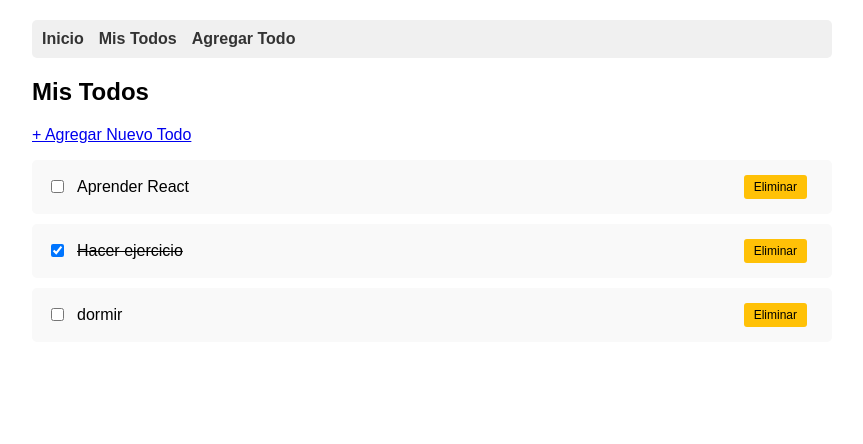
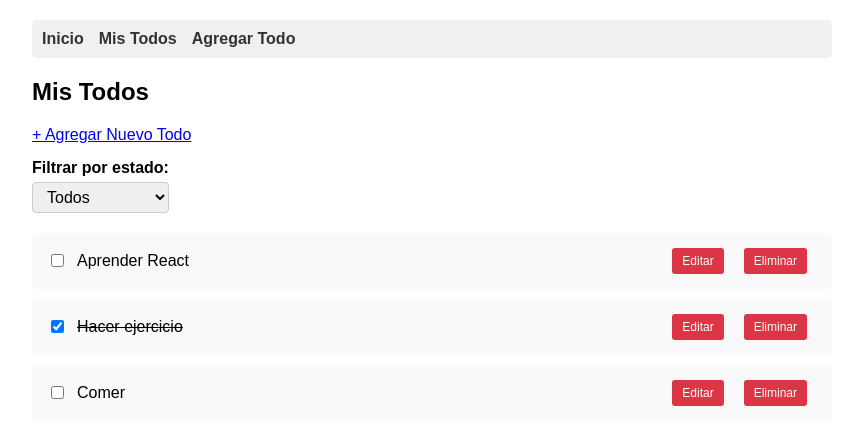
Before and after one commit to Thiago0877/todo-app, a React (Create React App) app: page /todos in a window 1280 px wide. Shown: the top 444 px of the page, without its empty margins (208-1071 px from the left). Built offline with nearby package versions, Linux system fonts and the light colour scheme; data requests are answered from the project's data file.

Commit message:
chore: placeholder para filtros de tareas, proyecto con todo funcional

```diff
--- a/db.json
+++ b/db.json
@@ -11,8 +11,8 @@
       "completed": true
     },
     {
-      "id": "4695",
-      "title": "dormir",
+      "id": "cc3d",
+      "title": "Comer",
       "completed": false
     }
   ]
--- a/src/App.css
+++ b/src/App.css
@@ -42,7 +42,7 @@ label {
   font-weight: bold;
 }
 
-input {
+input[type="text"] {
   width: 100%;
   padding: 8px;
   border: 1px solid #ddd;
@@ -94,32 +94,29 @@ li span {
 }
 
 li button {
-  background: #dc3545;
-  padding: 5px 10px;
   font-size: 12px;
+  padding: 6px 10px;
 }
 
-li button:hover {
+li button:nth-of-type(1) {
+  background: #dc3545;
+}
+
+li button:nth-of-type(1):hover {
   background: #c82333;
 }
-li button {
-  padding: 5px 10px;
-  font-size: 12px;
-  border: none;
-  border-radius: 3px;
-  cursor: pointer;
-}
 
-li button:hover {
-  opacity: 0.85;
-}
-
-li button:nth-child(3) { /* Editar */
+.btn-edit {
   background: #ffc107;
   color: black;
 }
 
-li button:nth-child(4) { /* Eliminar */
-  background: #dc3545;
-  color: white;
+.btn-edit:hover {
+  background: #e0a800;
 }
+select {
+  padding: 5px 10px;
+  font-size: 16px;
+  border-radius: 4px;
+  border: 1px solid #ccc;
+}
--- a/src/App.js
+++ b/src/App.js
@@ -1,7 +1,7 @@
-import React from 'react';
+// src/App.jsx
 import { BrowserRouter as Router, Routes, Route, Link } from 'react-router-dom';
 import Home from './components/Home';
-import TodoList from './components/TodoList';
+import Todos from './components/TodoList';
 import AddTodo from './components/AddTodo';
 import EditTodo from './components/EditTodo';
 import './App.css';
@@ -10,17 +10,15 @@ function App() {
   return (
     <Router>
       <div className="App">
-        {/* Navegación simple */}
         <nav>
           <Link to="/">Inicio</Link>
           <Link to="/todos">Mis Todos</Link>
           <Link to="/add">Agregar Todo</Link>
         </nav>
 
-        {/* Rutas */}
         <Routes>
           <Route path="/" element={<Home />} />
-          <Route path="/todos" element={<TodoList />} />
+          <Route path="/todos" element={<Todos />} />
           <Route path="/add" element={<AddTodo />} />
           <Route path="/edit/:id" element={<EditTodo />} />
         </Routes>
--- a/src/components/EditTodo.js
+++ b/src/components/EditTodo.js
@@ -1,39 +1,92 @@
+// src/pages/EditTodo.jsx
 import React, { useEffect, useState } from 'react';
 import { useParams, useNavigate } from 'react-router-dom';
 
 function EditTodo() {
   const { id } = useParams();
   const navigate = useNavigate();
-  const [todo, setTodo] = useState(null);
+
+  const [todo, setTodo] = useState({ title: '', completed: false });
   const [loading, setLoading] = useState(true);
 
   useEffect(() => {
-    const fetchTodo = async () => {
+    const loadTodo = async () => {
       try {
         const res = await fetch(`http://localhost:3001/todos/${id}`);
         const data = await res.json();
         setTodo(data);
-      } catch (error) {
+        setLoading(false);
+      } catch (err) {
         alert('Error al cargar el todo');
-      } finally {
-        setLoading(false);
       }
     };
 
-    fetchTodo();
+    loadTodo();
   }, [id]);
 
-  if (loading) return <p>Cargando...</p>;
-  if (!todo) return <p>No se encontró el todo.</p>;
+  const handleChange = (e) => {
+    const { name, value, type, checked } = e.target;
+    setTodo(prev => ({
+      ...prev,
+      [name]: type === 'checkbox' ? checked : value
+    }));
+  };
+
+  const handleSubmit = async (e) => {
+    e.preventDefault();
+
+    try {
+      const res = await fetch(`http://localhost:3001/todos/${id}`, {
+        method: 'PUT',
+        headers: { 'Content-Type': 'application/json' },
+        body: JSON.stringify(todo)
+      });
+
+      if (res.ok) {
+        navigate('/todos');
+      } else {
+        alert('Error al guardar los cambios');
+      }
+    } catch (err) {
+      alert('Error en la edición');
+    }
+  };
+
+  if (loading) return <div>Cargando...</div>;
 
   return (
     <div>
       <h2>Editar Todo</h2>
-      <p><strong>ID:</strong> {todo.id}</p>
-      <p><strong>Título actual:</strong> {todo.title}</p>
-      <p><strong>Estado:</strong> {todo.completed ? 'Completado' : 'Pendiente'}</p>
 
-      <button onClick={() => navigate('/todos')}>Volver</button>
+      <form onSubmit={handleSubmit}>
+        <div>
+          <label>Título</label>
+          <input
+            type="text"
+            name="title"
+            value={todo.title}
+            onChange={handleChange}
+            required
+          />
+        </div>
+
+        <div>
+          <label>
+            <input
+              type="checkbox"
+              name="completed"
+              checked={todo.completed}
+              onChange={handleChange}
+            />
+            Completado
+          </label>
+        </div>
+
+        <button type="submit">Guardar Cambios</button>
+        <button type="button" onClick={() => navigate('/todos')}>
+          Cancelar
+        </button>
+      </form>
     </div>
   );
 }
--- a/src/components/TodoList.js
+++ b/src/components/TodoList.js
@@ -1,16 +1,16 @@
+// src/pages/TodoList.jsx
 import React, { useState, useEffect } from 'react';
 import { Link } from 'react-router-dom';
 
 function TodoList() {
   const [todos, setTodos] = useState([]);
   const [loading, setLoading] = useState(true);
+  const [filter, setFilter] = useState('all'); // all | completed | pending
 
-  // Cargar todos al montar el componente
   useEffect(() => {
     loadTodos();
   }, []);
 
-  // GET - Obtener todos los todos
   const loadTodos = async () => {
     try {
       setLoading(true);
@@ -24,25 +24,17 @@ function TodoList() {
     }
   };
 
-  // PATCH - Cambiar estado completado
   const toggleComplete = async (id, completed) => {
     try {
       const response = await fetch(`http://localhost:3001/todos/${id}`, {
         method: 'PATCH',
-        headers: {
-          'Content-Type': 'application/json',
-        },
-        body: JSON.stringify({
-          completed: !completed
-        }),
+        headers: { 'Content-Type': 'application/json' },
+        body: JSON.stringify({ completed: !completed }),
       });
 
       if (response.ok) {
-        // Actualizar estado local
         setTodos(todos.map(todo =>
-          todo.id === id
-            ? { ...todo, completed: !completed }
-            : todo
+          todo.id === id ? { ...todo, completed: !completed } : todo
         ));
       }
     } catch (error) {
@@ -50,11 +42,8 @@ function TodoList() {
     }
   };
 
-  // DELETE - Eliminar todo
   const deleteTodo = async (id) => {
-    if (!window.confirm('¿Eliminar este todo?')) {
-      return;
-    }
+    if (!window.confirm('¿Eliminar este todo?')) return;
 
     try {
       const response = await fetch(`http://localhost:3001/todos/${id}`, {
@@ -62,7 +51,6 @@ function TodoList() {
       });
 
       if (response.ok) {
-        // Remover del estado local
         setTodos(todos.filter(todo => todo.id !== id));
       }
     } catch (error) {
@@ -70,37 +58,54 @@ function TodoList() {
     }
   };
 
-  if (loading) {
-    return <div>Cargando...</div>;
-  }
+  const filteredTodos = todos.filter(todo => {
+    if (filter === 'completed') return todo.completed;
+    if (filter === 'pending') return !todo.completed;
+    return true;
+  });
+
+  if (loading) return <div>Cargando...</div>;
 
   return (
     <div>
       <h2>Mis Todos</h2>
 
-      <Link to="/add">+ Agregar Nuevo Todo</Link>
+      <div style={{ marginBottom: '15px' }}>
+        <Link to="/add">+ Agregar Nuevo Todo</Link>
+      </div>
 
-      {todos.length === 0 ? (
-        <p>No hay todos. <Link to="/add">Crear el primero</Link></p>
+      {/* Filtros */}
+      <div style={{ marginBottom: '20px' }}>
+        <label>Filtrar por estado: </label>
+        <select value={filter} onChange={(e) => setFilter(e.target.value)}>
+          <option value="all">Todos</option>
+          <option value="completed">Completados</option>
+          <option value="pending">Pendientes</option>
+        </select>
+      </div>
+
+      {filteredTodos.length === 0 ? (
+        <p>No hay tareas en esta categoría.</p>
       ) : (
         <ul>
-          {todos.map(todo => (
+          {filteredTodos.map(todo => (
             <li key={todo.id}>
               <input
                 type="checkbox"
                 checked={todo.completed}
                 onChange={() => toggleComplete(todo.id, todo.completed)}
               />
-
-              <span style={{
-                textDecoration: todo.completed ? 'line-through' : 'none'
-              }}>
+              <span
+                style={{
+                  textDecoration: todo.completed ? 'line-through' : 'none',
+                }}
+              >
                 {todo.title}
               </span>
-
-              <button onClick={() => deleteTodo(todo.id)}>
-                Eliminar
-              </button>
+              <Link to={`/edit/${todo.id}`}>
+                <button style={{ marginLeft: '10px' }}>Editar</button>
+              </Link>
+              <button onClick={() => deleteTodo(todo.id)}>Eliminar</button>
             </li>
           ))}
         </ul>
```
Also changed, not shown: src/components/TodoItem.js (+9 -18 lines).
